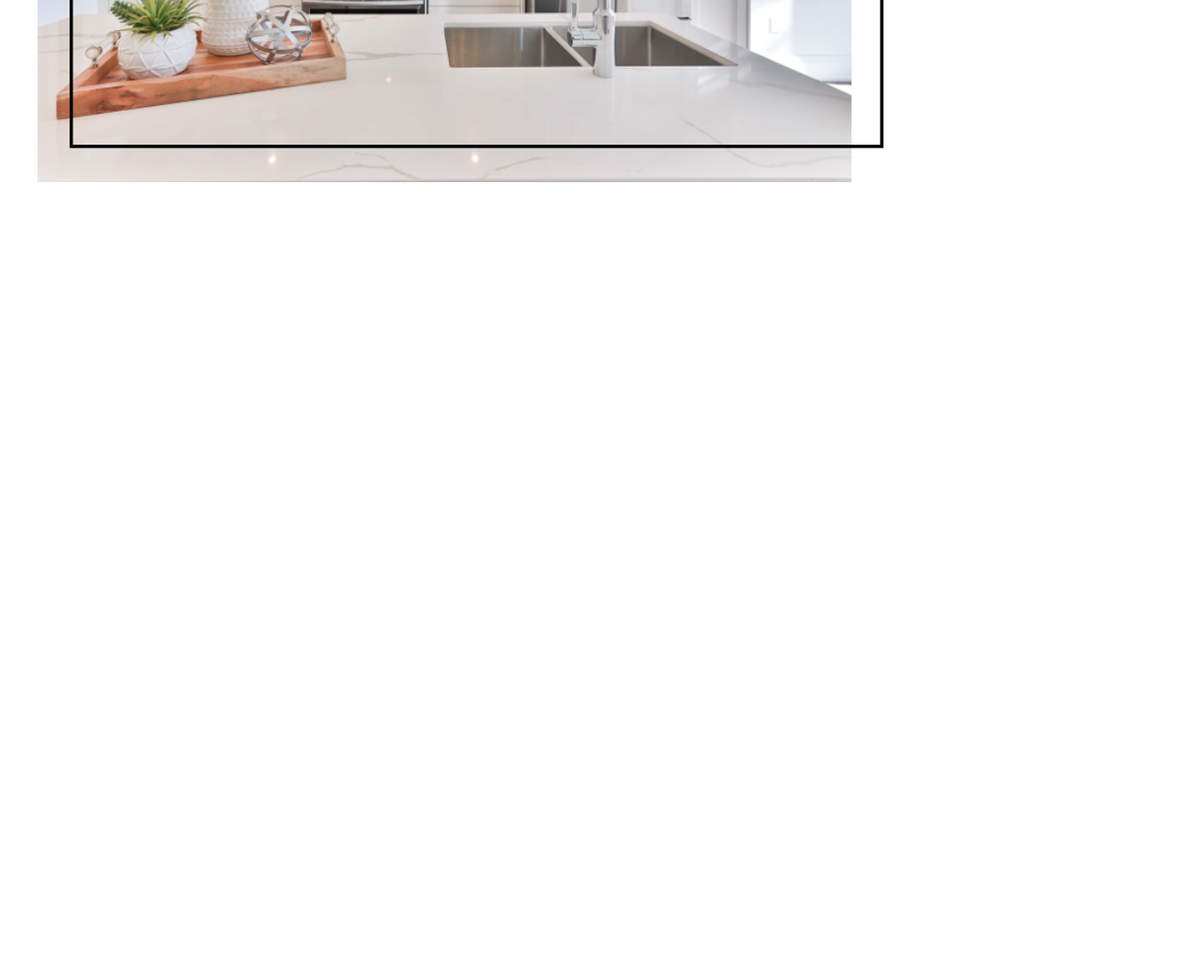
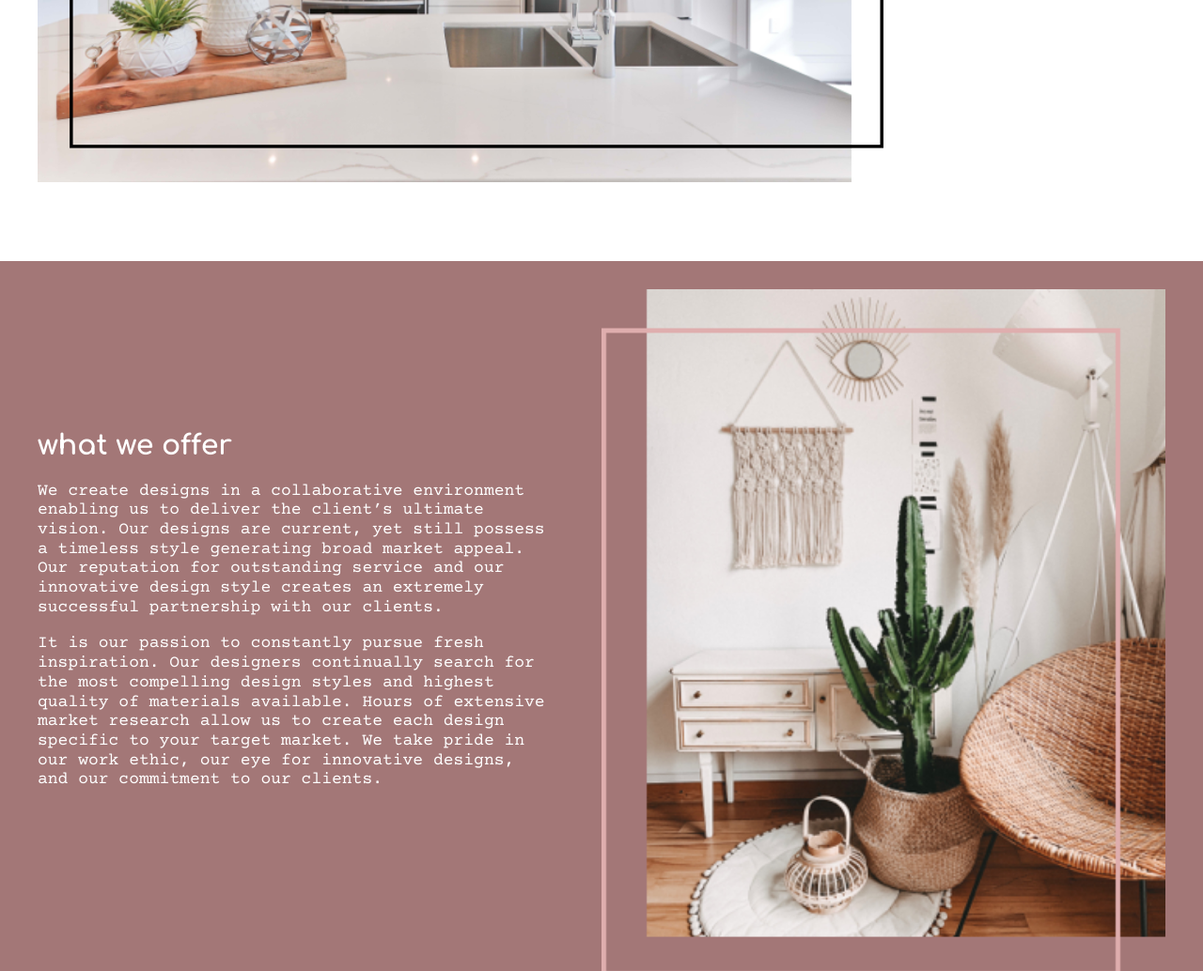
Before and after one commit to CatBatchelder/Cat-Motion-VerDesign, a plain HTML site: page deploy/index.html in a window 1280 px wide. Shown: the part 500-1534 px from the top of the page at 94% size. Before the commit the page ends 800 px from the top, so only its background shows below. Drawn offline with nearby package versions, Linux system fonts and the light colour scheme.

Commit message:
section 2

```diff
--- a/deploy/css/styles.css
+++ b/deploy/css/styles.css
@@ -470,7 +470,7 @@ header {
   position: fixed;
   top: 0;
   width: 100%;
-  z-index: 600;
+  z-index: 1000;
 }
 header > div {
   display: grid;
@@ -579,3 +579,72 @@ header > div #nav-container {
     text-align: right;
   }
 }
+
+/* =============
+   section 2
+============= */
+#section-2 {
+  background-color: #A37777;
+  padding: 30px 0;
+}
+@media (min-width: 768px) {
+  #section-2 div {
+    display: grid;
+    grid-template-columns: 50% auto;
+    grid-template-areas: "text img";
+  }
+}
+@media (min-width: 768px) {
+  #section-2 div article {
+    grid-area: text;
+    padding-right: 50px;
+  }
+}
+#section-2 div article h1 {
+  font-family: "Comfortaa", cursive;
+  text-align: center;
+  font-size: 1.5rem;
+  color: white;
+}
+@media (min-width: 768px) {
+  #section-2 div article h1 {
+    font-size: 1.875rem;
+    text-align: left;
+    margin-top: 30px;
+  }
+}
+@media (min-width: 992px) {
+  #section-2 div article h1 {
+    margin-top: 70px;
+  }
+}
+@media (min-width: 1200px) {
+  #section-2 div article h1 {
+    margin-top: 150px;
+  }
+}
+#section-2 div article p {
+  font-family: "Courier Prime", monospace;
+  text-align: center;
+  font-size: 1rem;
+  color: white;
+}
+@media (min-width: 768px) {
+  #section-2 div article p {
+    font-size: 1.125rem;
+    text-align: left;
+  }
+}
+@media (min-width: 768px) {
+  #section-2 div aside {
+    grid-area: img;
+    display: flex;
+    justify-content: center;
+    align-items: center;
+  }
+}
+#section-2 div aside img {
+  object-fit: cover;
+  width: 100%;
+  height: auto;
+}
--- a/deploy/index.html
+++ b/deploy/index.html
@@ -49,6 +49,23 @@
             </div>
 
         </section>
+     <section id="section-2" class="content-spacing grid-container spacing-for-header">
+                 <div>
+                     <article>
+                         <h1>what we offer</h1>
+                         <p>	We create designs in a collaborative environment enabling us to deliver the client’s ultimate vision. Our designs are current, yet still possess a timeless style generating broad market appeal. Our reputation for outstanding service and our innovative design style creates an extremely successful partnership with our clients.</p>
+                             <p> It is our passion to constantly pursue fresh inspiration. Our designers continually search for the most compelling design styles and highest quality of materials available. Hours of extensive market research allow us to create each design specific to your target market. We take pride in our work ethic, our eye for innovative designs, and our commitment to our clients.</p>
+                     </article>
+
+                     <aside>
+                         <img src="img/section2.png" alt="boho room decor">
+                     </aside>
+                 </div>
+
+             </section>
+
+
+
 
 
     <script type="module" src="js/scripts-min.js"></script>
--- a/dev/scss/layout/_header.scss
+++ b/dev/scss/layout/_header.scss
@@ -10,7 +10,7 @@ header {
     position: fixed;
     top: 0;
     width: 100%;
-    z-index: 600;
+    z-index: 1000;
 
     >div {
 
--- a/dev/scss/sections/_section-2.scss
+++ b/dev/scss/sections/_section-2.scss
@@ -0,0 +1,68 @@
+/* =============
+   section 2
+============= */
+
+#section-2{
+    background-color: $pink;
+    padding: 30px 0;
+
+    div{
+        @include md{
+            display: grid;
+            grid-template-columns: 50% auto;
+            grid-template-areas: "text img";
+        }
+        article{
+            @include md{
+                grid-area: text;
+               padding-right: 50px;
+            }
+            h1{
+                font-family: 'Comfortaa', cursive;
+                text-align: center;
+            font-size: rem-calc(24);
+            color: white;
+
+            @include md{
+               font-size: rem-calc(30);
+               text-align: left;
+               margin-top: 30px;
+            }
+
+            @include lg{
+                margin-top: 70px;
+            }
+            @include xl{
+                margin-top: 150px;
+            }
+            }
+            p{
+                font-family: 'Courier Prime', monospace;
+                text-align: center;
+            font-size: rem-calc(16);
+            color: white;
+
+            @include md{
+               font-size: rem-calc(18);
+               text-align: left;
+            }
+            }
+        }
+        aside{
+            @include md{
+                grid-area: img;
+                display: flex;
+                justify-content: center;
+                align-items: center;
+            }
+            img{
+                object-fit: cover;
+            width: 100%;
+            height: auto;
+            // @include md{
+            //     height: 500px;
+            // }
+            }
+        }
+    }
+}
```
Also changed, not shown: deploy/img/section2.png (added), 2 other files.
